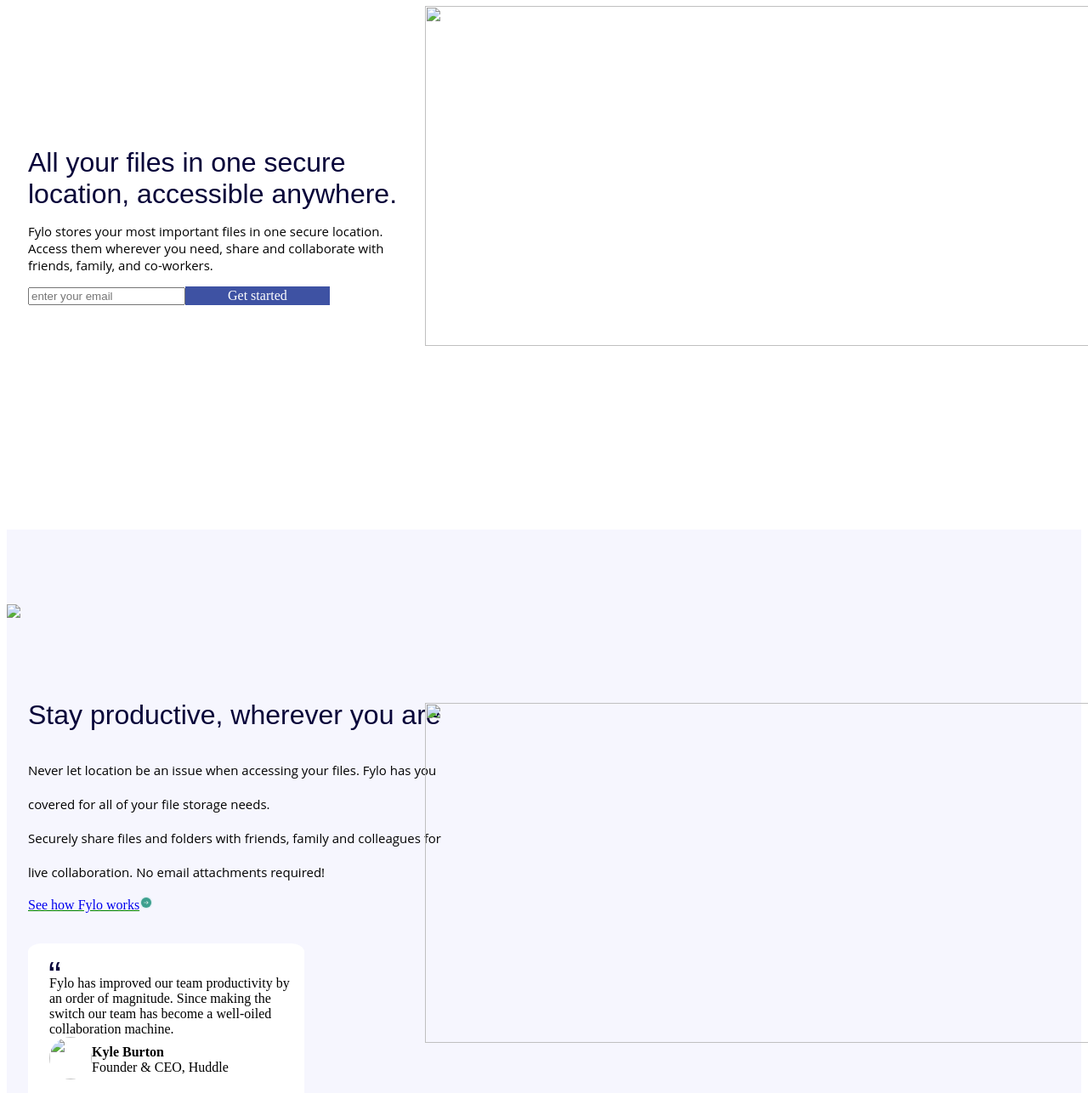
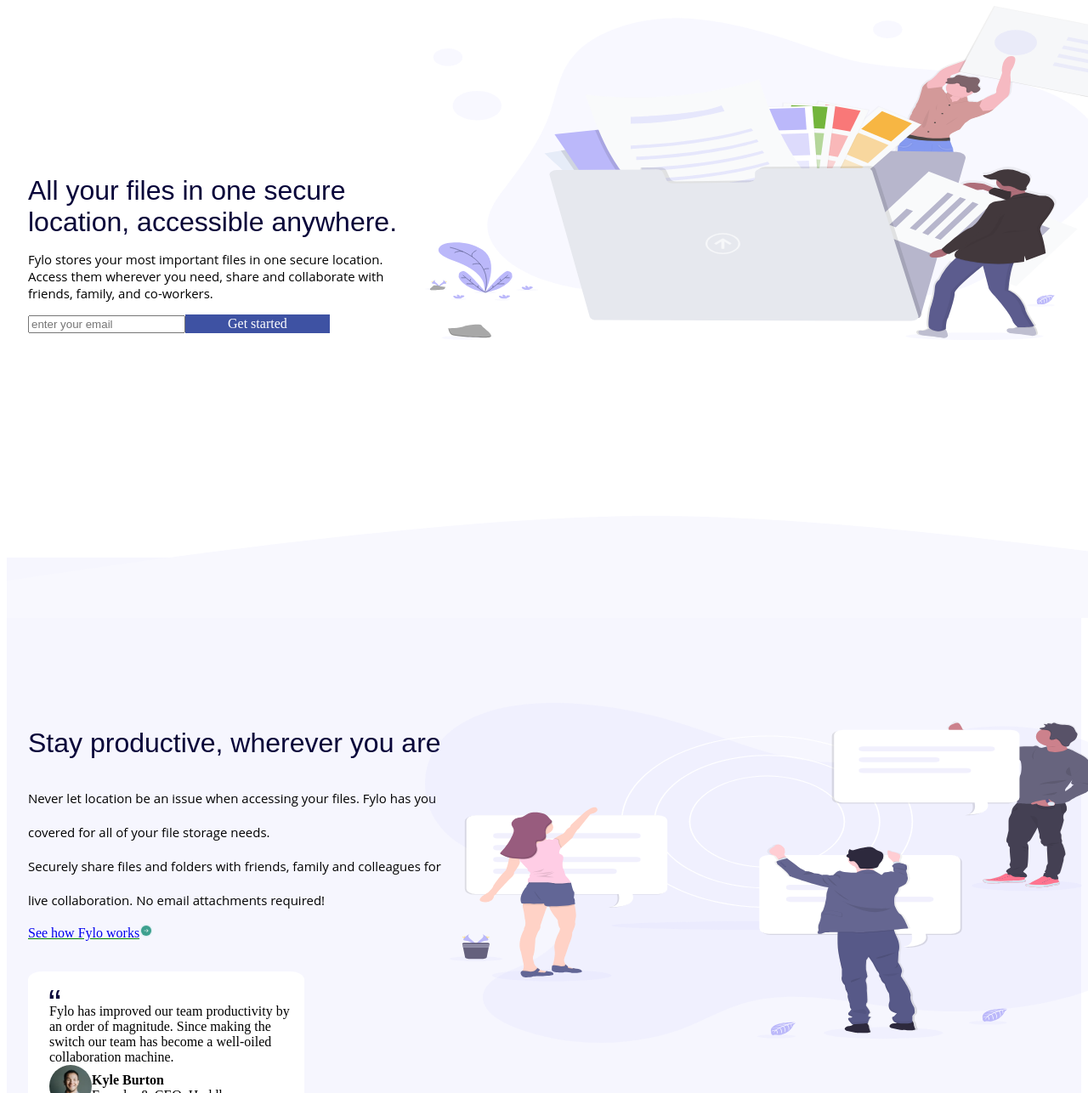
Before and after one commit to Arjundhanush/dhanush-231110, a plain HTML site: page index.html in a window 1280 px wide. Shown: the part 73-1359 px from the top of the page at 85% size. Drawn offline with Linux system fonts and the light colour scheme.

Commit message:
Add files via upload

```diff
--- a/index.html
+++ b/index.html
@@ -173,7 +173,7 @@
   </style>
 </head>
 <body>
-<header><div class="stleft"><img id="logo" src='fylo-landing-page-with-two-column-layout-master\images\logo.svg'><a class="navbar">Features</a><a class="navbar">Team</a><a class="navbar">Sign In</a></div>
+<header><div class="stleft"><img id="logo" src='logo.svg'><a class="navbar">Features</a><a class="navbar">Team</a><a class="navbar">Sign In</a></div>
 
 </header>
 <div id="top">
@@ -185,8 +185,8 @@
   family, and co-workers.</p>
   <form><input id="mail" type="text" placeholder="enter your email"><div id="button">Get started</div></form>
 </div>
-<div id="img"><img src="fylo-landing-page-with-two-column-layout-master\images\illustration-1.svg" height="400" width="900"></div>
-<img id="curve" src="fylo-landing-page-with-two-column-layout-master\images\bg-curve-desktop.svg" width="1520"></div>
+<div id="img"><img src="illustration-1.svg" height="400" width="900"></div>
+<img id="curve" src="bg-curve-desktop.svg" width="1520"></div>
  <div id="ndback">
   <!-- 2nd shade -->
  <div id="ndmiddle">
@@ -201,13 +201,13 @@
   live collaboration. No email attachments required!</div></div>
 <br>
  <div id="ndarrow"><u><a id="ndlink" href="#" class="stleft">See how Fylo works<svg width="16" height="16" xmlns="http://www.w3.org/2000/svg" xmlns:xlink="http://www.w3.org/1999/xlink"><defs><circle id="b" cx="6" cy="6" r="6"/><filter x="-25%" y="-25%" width="150%" height="150%" filterUnits="objectBoundingBox" id="a"><feOffset in="SourceAlpha" result="shadowOffsetOuter1"/><feGaussianBlur stdDeviation="1" in="shadowOffsetOuter1" result="shadowBlurOuter1"/><feColorMatrix values="0 0 0 0 0.239215686 0 0 0 0 0.62745098 0 0 0 0 0.560784314 0 0 0 0.793506567 0" in="shadowBlurOuter1"/></filter></defs><g fill="none" fill-rule="evenodd"><g transform="translate(2 2)"><use fill="#000" filter="url(#a)" xlink:href="#b"/><use fill="#3DA08F" xlink:href="#b"/></g><path d="M8.582 6l-.363.35 1.452 1.4H5.333v.5h4.338L8.22 9.65l.363.35 2.074-2z" fill="#FFF"/></g></svg></a></u></div>
-<div id="img2"><img src="fylo-landing-page-with-two-column-layout-master\images\illustration-2.svg" height="400" width="900"></div><br>
+<div id="img2"><img src="illustration-2.svg" height="400" width="900"></div><br>
 <br>
 <div id="ceo" class="stleft">
   <div id="quotes"><svg width="13" height="12" xmlns="http://www.w3.org/2000/svg"><text transform="translate(-34 -25)" fill="#07043B" fill-rule="evenodd" font-family="Helvetica" font-size="45"><tspan x="33" y="56">“</tspan></text></svg></div>
   Fylo has improved our team productivity by an order of magnitude. Since
   making the switch our team has become a well-oiled collaboration machine.
-<div><span ><img id="ceologo" src="fylo-landing-page-with-two-column-layout-master\images\avatar-testimonial.jpg" >
+<div><span ><img id="ceologo" src="avatar-testimonial.jpg" >
 </span><div id="ceoname"><b>Kyle Burton</b> <br>
             Founder & CEO, Huddle</div></div>
 </div>
```
Also changed, not shown: avatar-testimonial.jpg (added).
